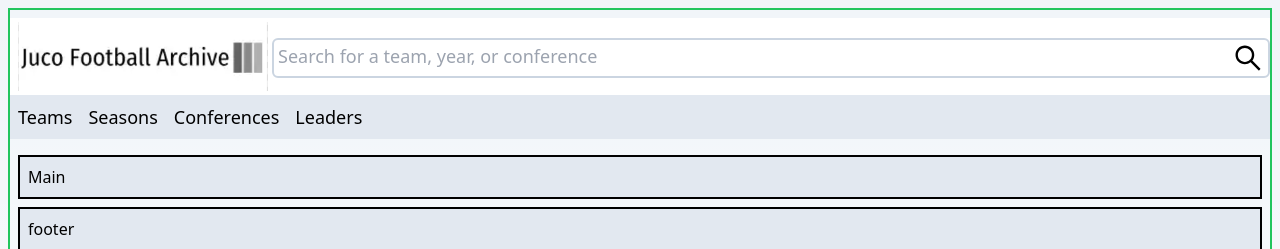
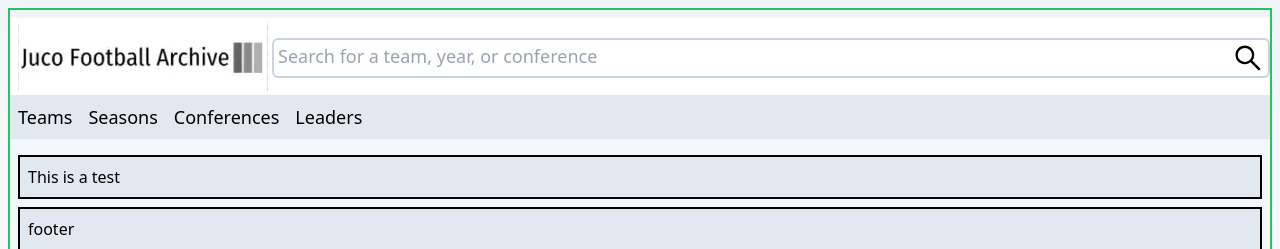
Before and after one commit to mrcreel/football, a Next.js app: page / in a window 1280 px wide. Shown: the top 249 px of the page. Built offline with nearby package versions, Linux system fonts and the light colour scheme.

Commit message:
Add test text to <main>

```diff
--- a/src/app/page.tsx
+++ b/src/app/page.tsx
@@ -9,7 +9,7 @@ export default function Home() {
   return (
     <>
       <main className='flex flex-col w-100 border-solid border-2 border-black bg-slate-200 p-2 m-2'>
-        Main
+        This is a test
       </main>
       <footer className='flex flex-col w-100 border-solid border-2 border-black bg-slate-200 p-2 m-2'>
         footer
```
